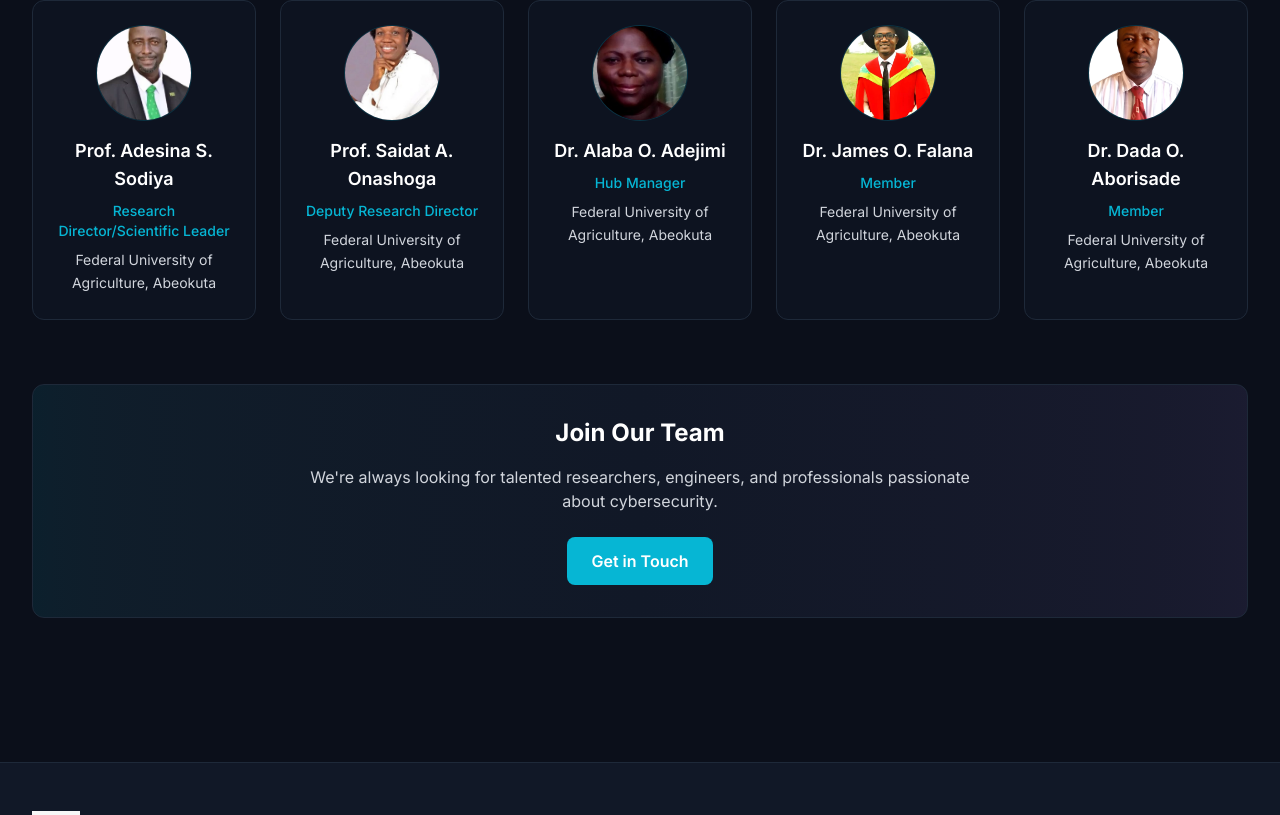
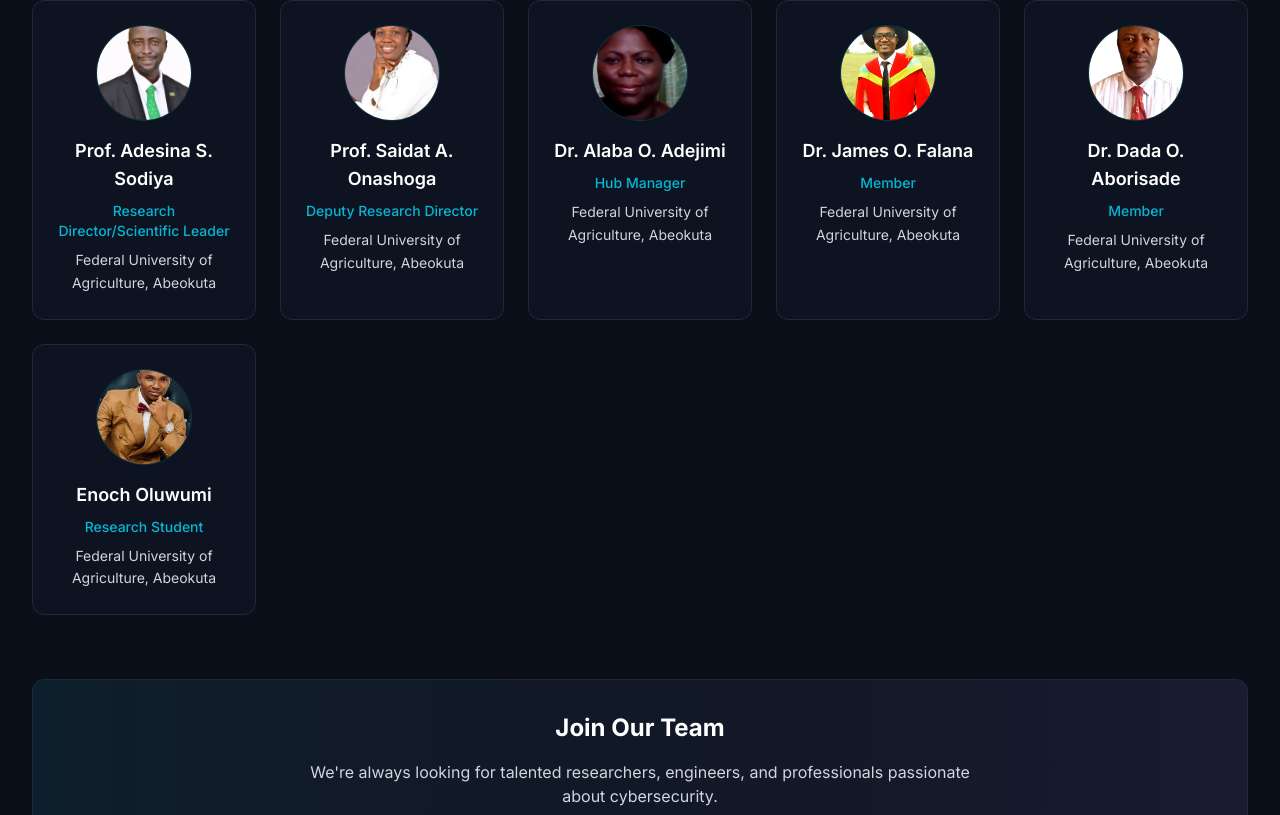
Before and after one commit to newest-j/Smart-Cyber-Defence-Research-Hub, a Vue app: page /team in a window 1280 px wide. Shown: the part 508-1323 px from the top of the page. Built offline with nearby package versions, Linux system fonts and the light colour scheme.

Commit message:
teams updated

```diff
--- a/src/views/Team.vue
+++ b/src/views/Team.vue
@@ -68,6 +68,7 @@ interface TeamMember {
 
 import profSodiyaImage from '@/assets/images/Professor Sodiya.png'
 import profOnashogaImage from '@/assets/images/Prof Onashoga.jpg'
+import enochImage from '@/assets/images/Enoch.jpeg'
 import drAdejimiImage from '@/assets/images/Dr Adejimi.png'
 import drFalanaImage from '@/assets/images/Dr Falana.jpg'
 import drAborisadeImage from '@/assets/images/Dr Aborisade.png'
@@ -98,5 +99,10 @@ const hubTeam: TeamMember[] = [
     role: 'Member',
     image: drAborisadeImage,
   },
+  {
+    name: 'Enoch Oluwumi',
+    role: 'Research Student',
+    image: enochImage,
+  },
 ]
 </script>
```
Also changed, not shown: src/assets/images/Enoch.jpeg (added).
